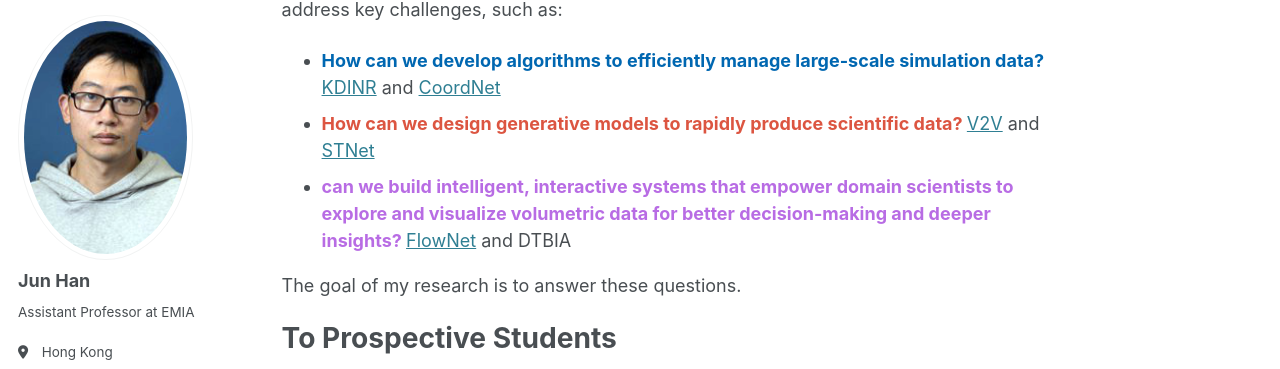
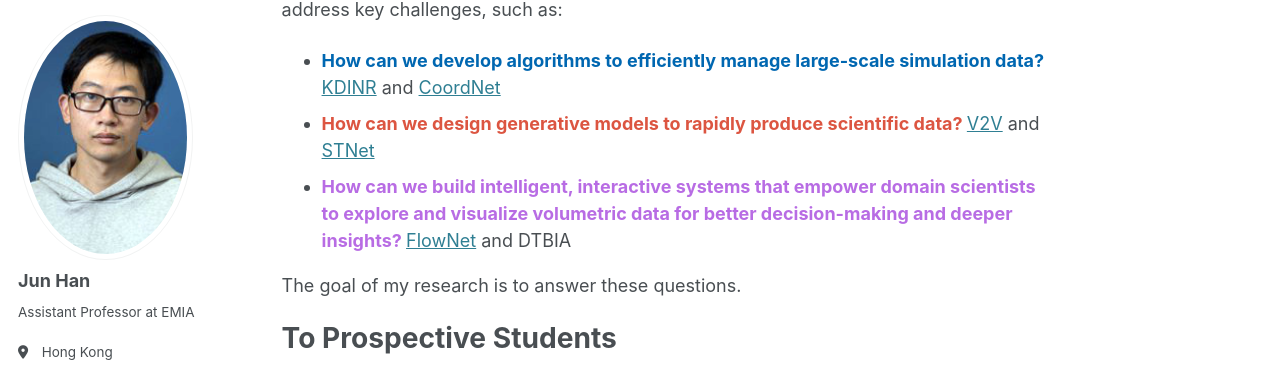
Before and after one commit to stevenhan1991/stevenhan1991.github.io, a Jekyll site: the page built from _pages/about.md, in a window 1280 px wide and 900 px high, scrolled down 375 px. Shown: the part 84-453 px from the top of the window. Built offline with Jekyll 4.4.1, drawn with Linux system fonts in a browser that asks for light colours; some web fonts are replaced.

Commit message:
Update about.md

```diff
--- a/_pages/about.md
+++ b/_pages/about.md
@@ -14,7 +14,7 @@ My research lies at the intersection of scientific visualization, human-computer
 <ul>
 <li> <span style="color: #0067B1; font-weight: bold;"> How can we develop algorithms to efficiently manage large-scale simulation data? </span> <a href='https://ieeexplore.ieee.org/abstract/document/10371224/'>KDINR</a> and <a href='https://ieeexplore.ieee.org/abstract/document/9852325/'>CoordNet</a> </li>
 <li> <span style="color: #DC5541; font-weight: bold;"> How can we design generative models to rapidly produce scientific data? </span> <a href='https://ieeexplore.ieee.org/document/9230431/'>V2V</a> and <a href='https://ieeexplore.ieee.org/document/9552857/'>STNet</a> </li>
-<li><span style="color: #B86CE4; font-weight: bold;">  can we build intelligent, interactive systems that empower domain scientists to explore and visualize volumetric data for better decision-making and deeper insights? </span> <a href='https://ieeexplore.ieee.org/abstract/document/8532319' >FlowNet</a> and DTBIA </li>
+<li><span style="color: #B86CE4; font-weight: bold;"> How can we build intelligent, interactive systems that empower domain scientists to explore and visualize volumetric data for better decision-making and deeper insights? </span> <a href='https://ieeexplore.ieee.org/abstract/document/8532319' >FlowNet</a> and DTBIA </li>
 </ul>
 The goal of my research is to answer these questions.
 
```
